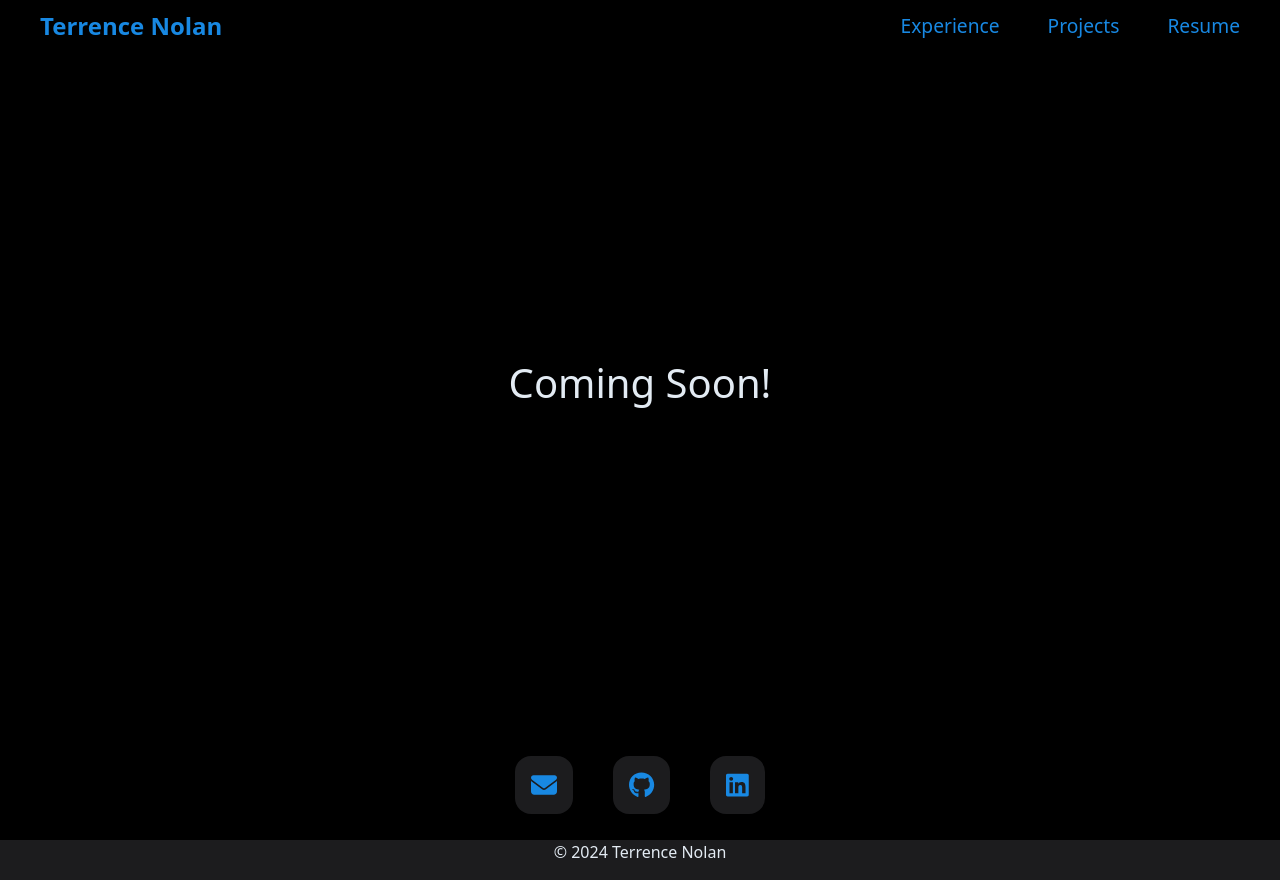
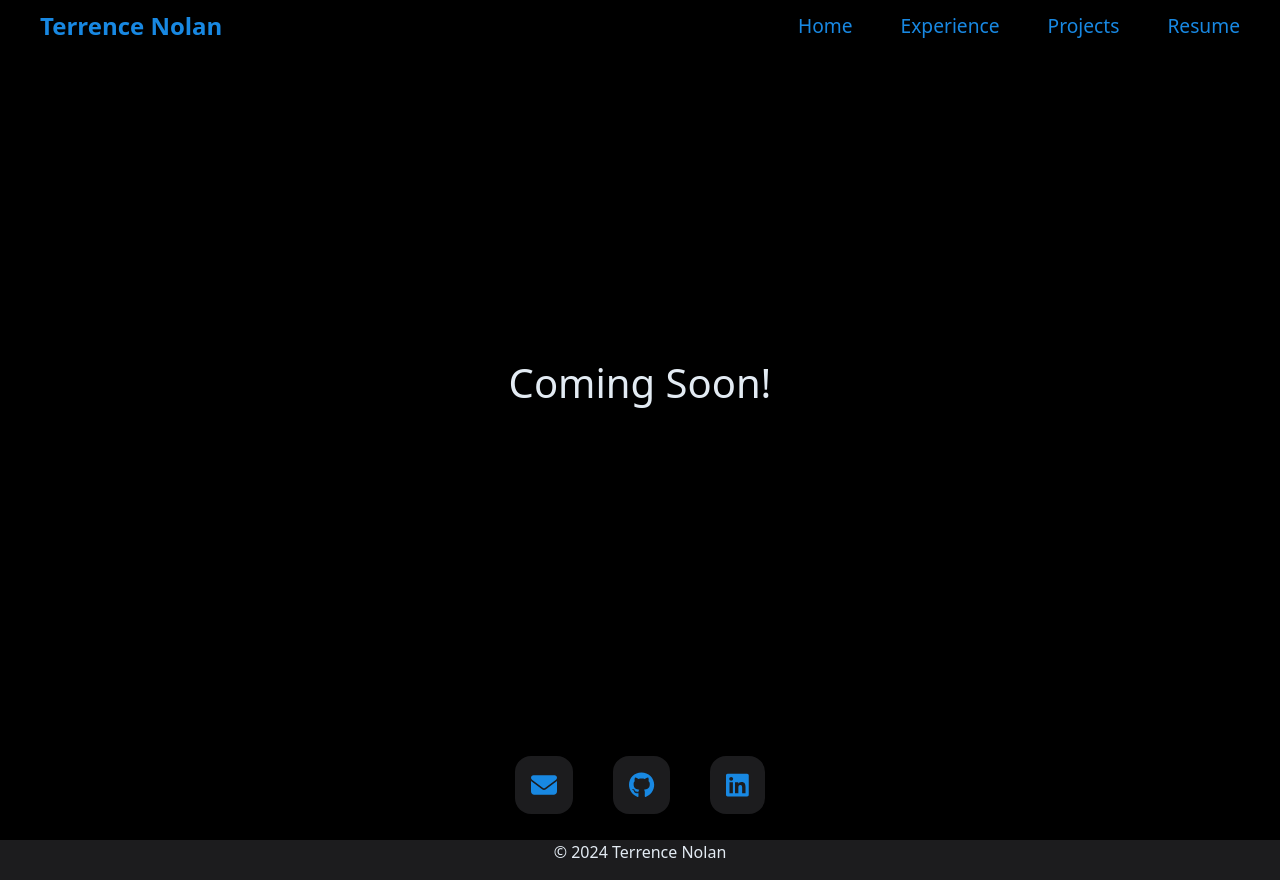
Before and after one commit to terrence-nolan/terrence-nolan, a React (Create React App) app: page /projects in a window 1280 px wide. Built offline with nearby package versions, Linux system fonts and the light colour scheme.

Commit message:
add link to home page in header

```diff
--- a/src/components/Header/Header.js
+++ b/src/components/Header/Header.js
@@ -44,6 +44,14 @@ const Header = ({ scrolled }) => {
     const DesktopNavbar = () => {
         return (
             <div className={styles.desktopNavbar}>
+                <div className={styles.pageLinkContainer}>
+                    <Link
+                        to="/"
+                        className={`${styles.pageLink} ${scrolled ? styles.childrenScrolled : ''}`}
+                    >
+                        Home
+                    </Link>
+                </div>
                 <div className={styles.pageLinkContainer}>
                     <Link
                         to="/experience"
@@ -95,7 +103,7 @@ const Header = ({ scrolled }) => {
                             size='2x'
                         />
                     </button>
-                    <Link to="/" onClick={closeNav} className={styles.pageLink}>About</Link>
+                    <Link to="/" onClick={closeNav} className={styles.pageLink}>Home</Link>
                     <Link to="/experience" onClick={closeNav} className={styles.pageLink}>Experience</Link>
                     <Link to="/projects" onClick={closeNav} className={styles.pageLink}>Projects</Link>
                     <Link
--- a/src/index.css
+++ b/src/index.css
@@ -49,7 +49,7 @@ code {
   --mobile-link: #52A6E9;
   --desktop-link: #1888E2;
   /*--blue-gray: #5983A4;*/
-  --text-hover: #0C4471;
+  --text-hover: #B4CEE3;
   --email: #6D4AFF;
   --linkedin: #2A67BC;
   --github: #FFFFFF;
--- a/src/pages/AboutPage/AboutPage.js
+++ b/src/pages/AboutPage/AboutPage.js
@@ -8,7 +8,7 @@ const AboutPage = () => {
     useEffect(() => {
         window.scrollTo(0, 0);
 
-        document.title = "Terrence Nolan | About";
+        document.title = "Terrence Nolan | Home";
 
         return () => {
             document.title = "Terrence Nolan";
```
